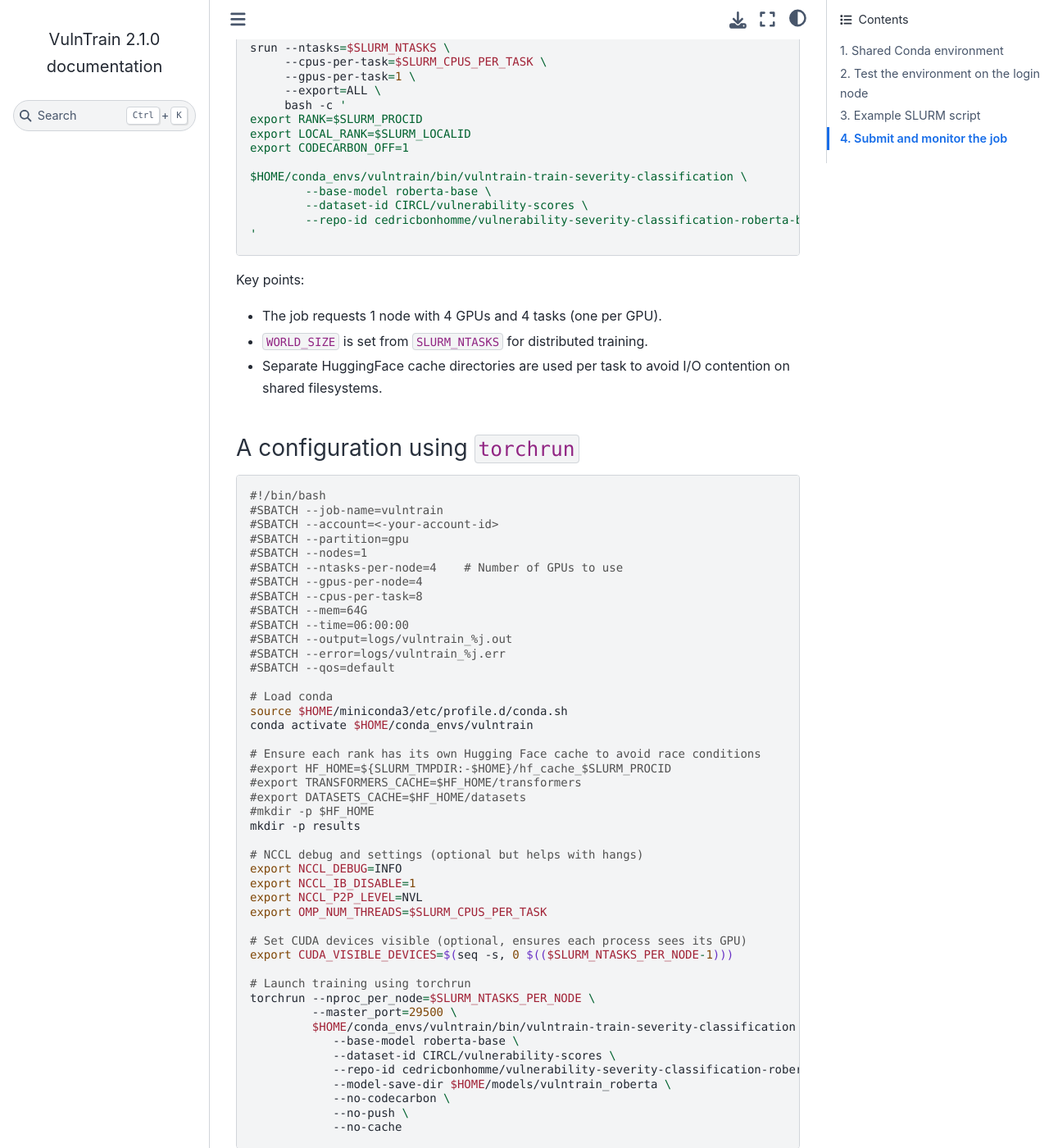
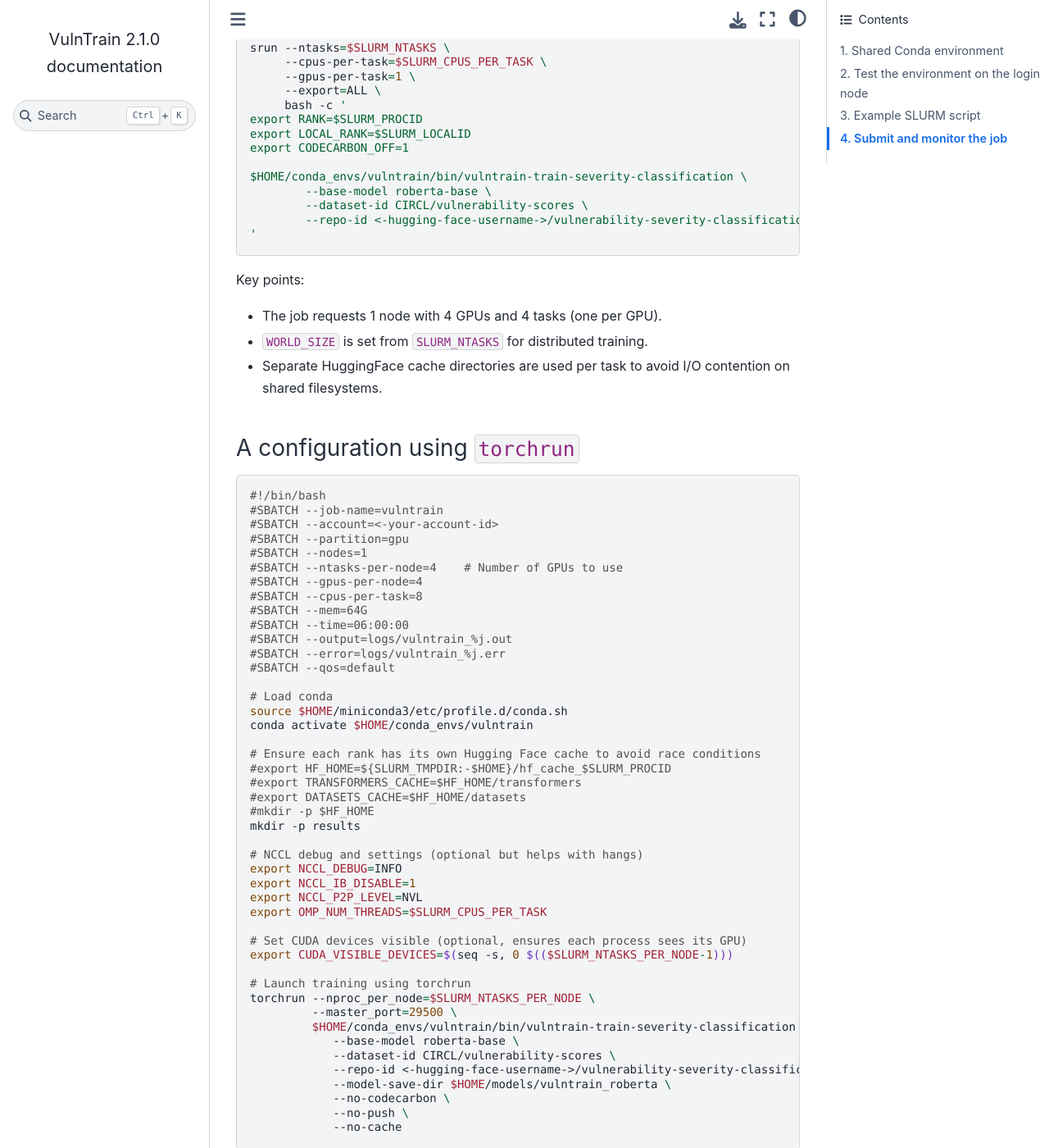
Before and after one commit to vulnerability-lookup/VulnTrain, a Sphinx documentation site: the page built from docs/hpc.md, in a window 1280 px wide and 1400 px high, scrolled down 2472 px. Shown: the whole window at 82% size. Built offline with Sphinx 7.4.7 and the Sphinx Book theme 1.1.4, drawn with Linux system fonts in a browser that asks for light colours.

````diff
--- a/docs/hpc.md
+++ b/docs/hpc.md
@@ -131,7 +131,7 @@
 $HOME/conda_envs/vulntrain/bin/vulntrain-train-severity-classification \
         --base-model roberta-base \
         --dataset-id CIRCL/vulnerability-scores \
-        --repo-id cedricbonhomme/vulnerability-severity-classification-roberta-base
+        --repo-id <-hugging-face-username->/vulnerability-severity-classification-roberta-base
 '
 ```
 
@@ -186,7 +186,7 @@
          $HOME/conda_envs/vulntrain/bin/vulntrain-train-severity-classification \
             --base-model roberta-base \
             --dataset-id CIRCL/vulnerability-scores \
-            --repo-id cedricbonhomme/vulnerability-severity-classification-roberta-base \
+            --repo-id <-hugging-face-username->/vulnerability-severity-classification-roberta-base \
             --model-save-dir $HOME/models/vulntrain_roberta \
             --no-codecarbon \
             --no-push \
````
